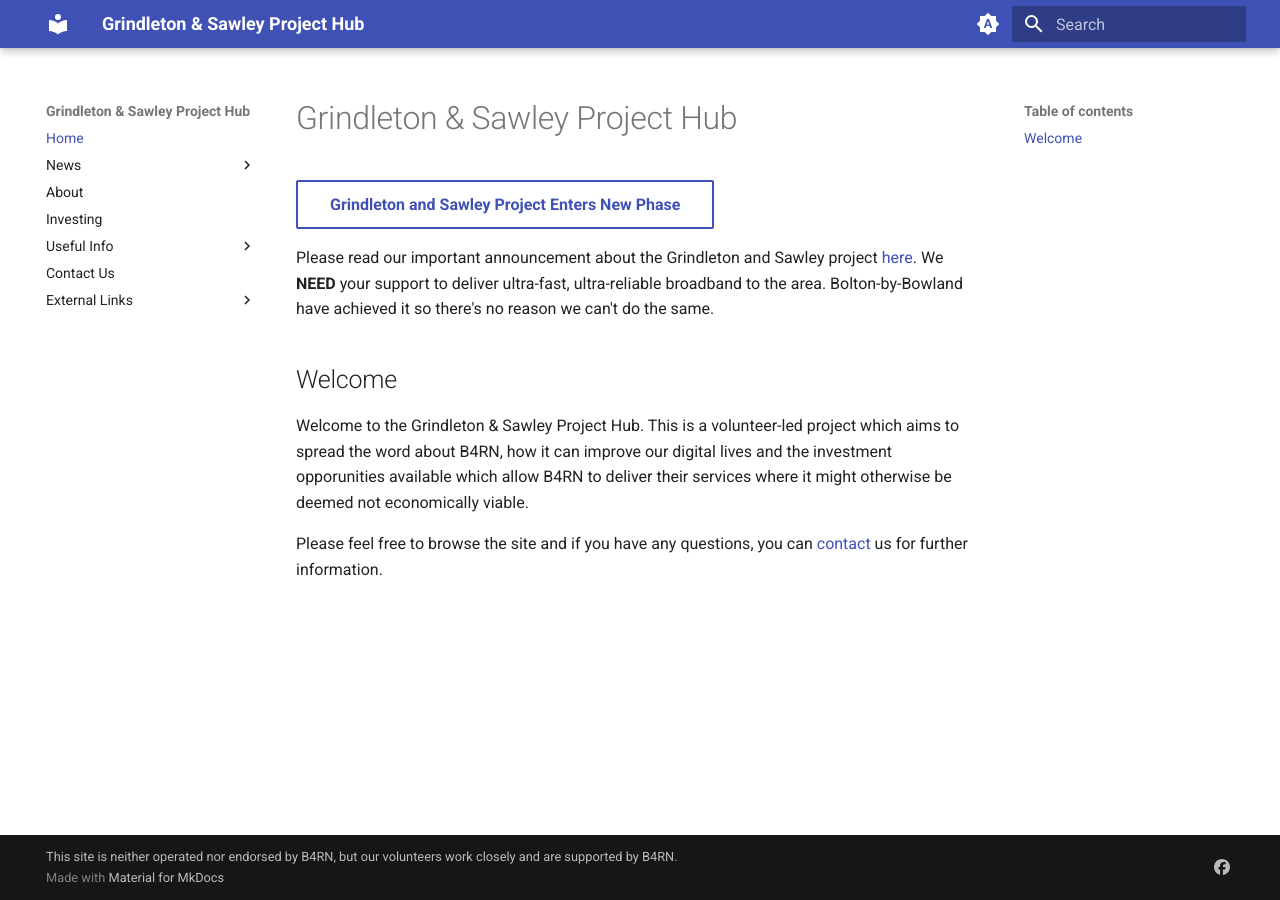
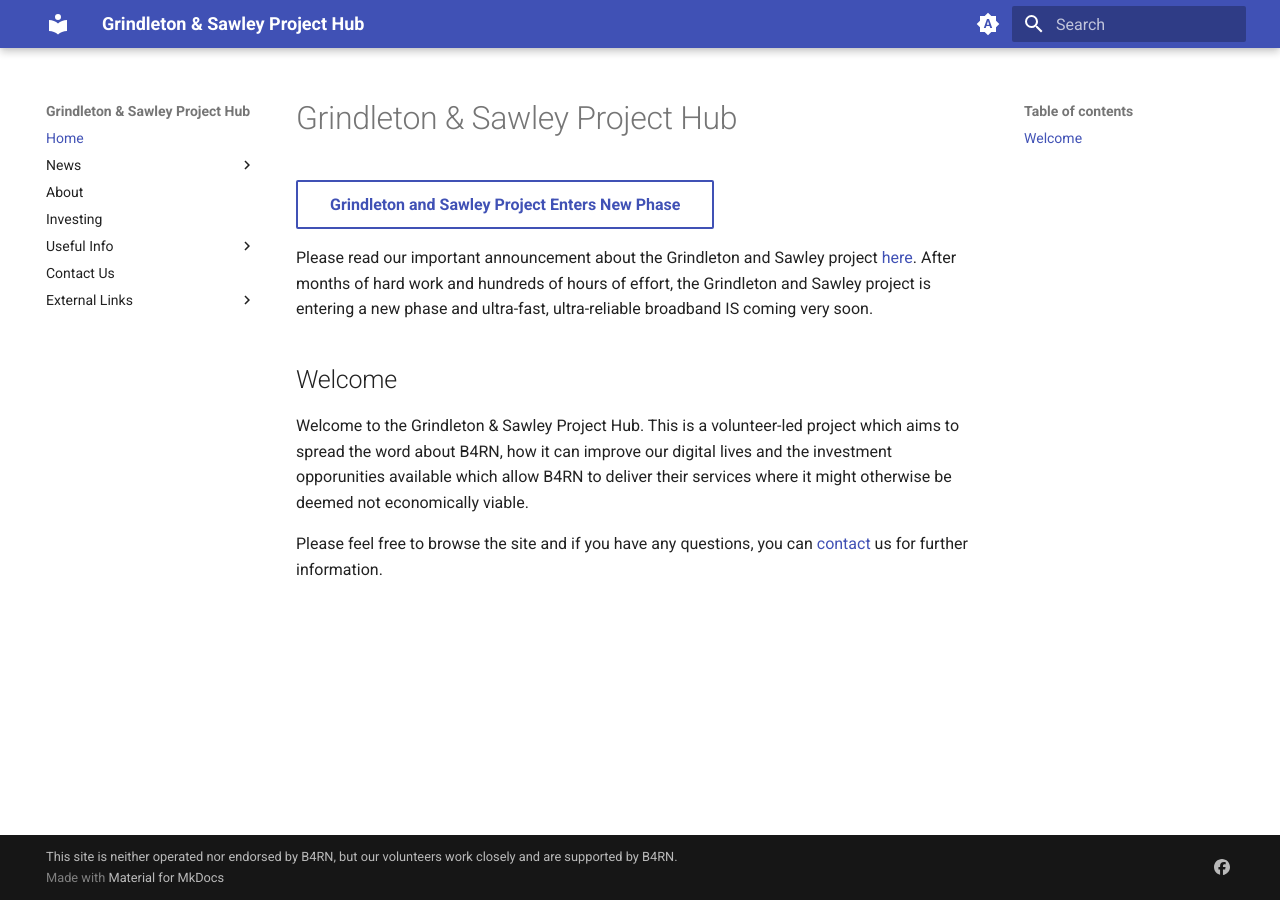
Before and after one commit to DJBenson/b4rngsdocs, an MkDocs documentation site: the page built from docs/index.md, in a window 1280 px wide. Built offline with MkDocs 1.6.1 and Material for MkDocs 9.7.7, drawn with Linux system fonts in a browser that asks for light colours.

Commit message:
Update index.md

```diff
--- a/docs/index.md
+++ b/docs/index.md
@@ -2,7 +2,8 @@
 
 [Grindleton and Sawley Project Enters New Phase](news/posts/4.md){ .md-button }
 
-Please read our important announcement about the Grindleton and Sawley project [here](news/posts/2.md). We **NEED** your support to deliver ultra-fast, ultra-reliable broadband to the area. Bolton-by-Bowland have achieved it so there's no reason we can't do the same.
+Please read our important announcement about the Grindleton and Sawley project [here](news/posts/4.md). After months of hard work and hundreds of hours of effort, the Grindleton and Sawley project is entering a new phase and ultra-fast, ultra-reliable broadband IS coming very soon.
+
 ## Welcome
 Welcome to the Grindleton & Sawley Project Hub. This is a volunteer-led project which aims to spread the word about B4RN, how it can improve our digital lives and the investment opporunities available which allow B4RN to deliver their services where it might otherwise be deemed not economically viable.
 
```
